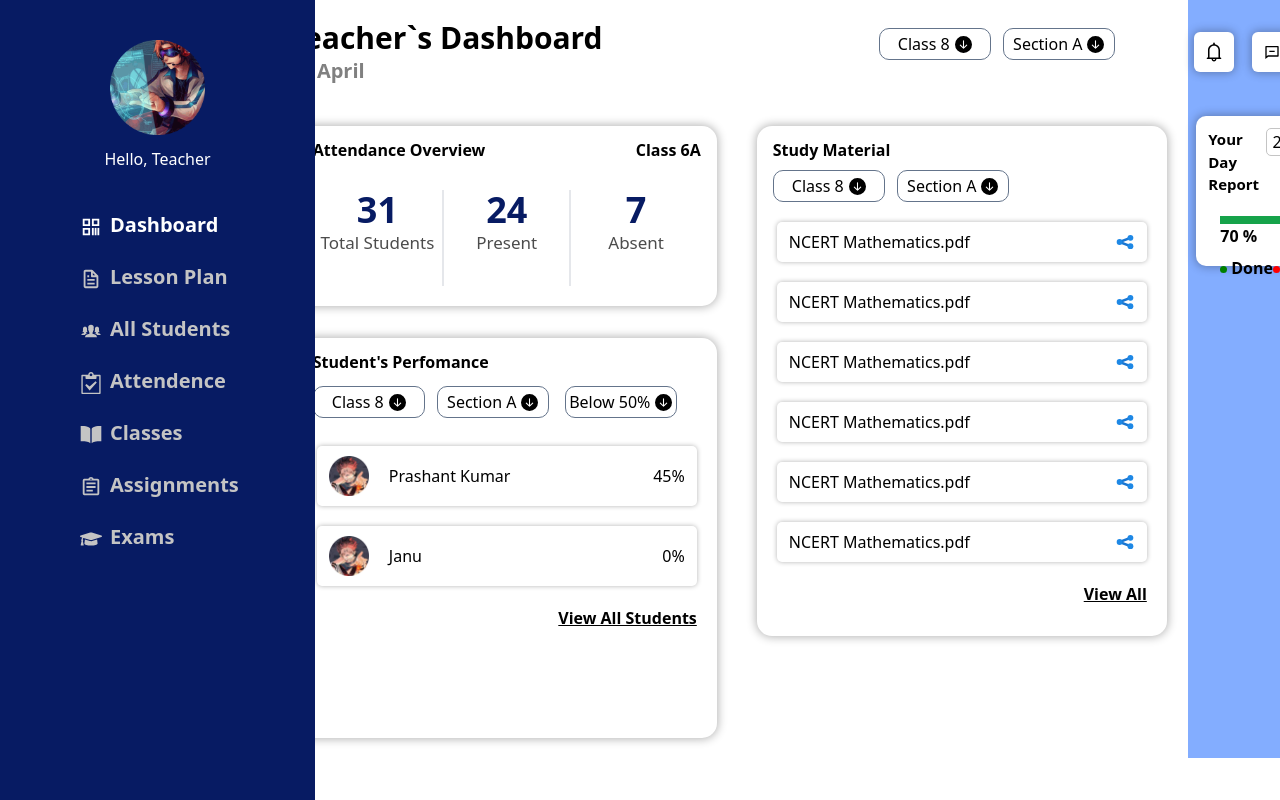
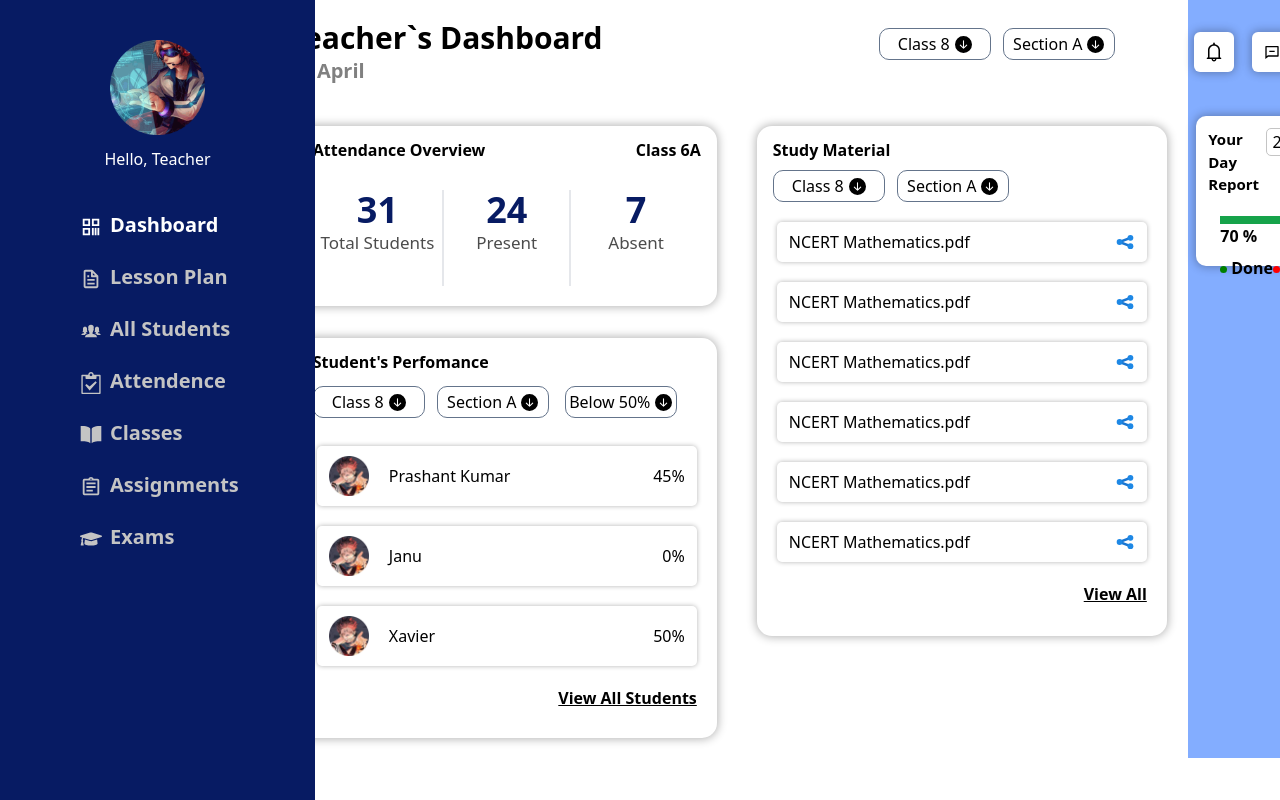
Before and after one commit to Kumar209/Dashboard, a React (Vite) app: page / in a window 1280 px wide. Shown: the top 800 px of the page. Built offline with nearby package versions, Linux system fonts and the light colour scheme.

Commit message:
Update StudentPerformance.jsx

```diff
--- a/src/components/Dashboard/StudentPerformance.jsx
+++ b/src/components/Dashboard/StudentPerformance.jsx
@@ -45,6 +45,7 @@ const StudentPerformance = () => {
       <div className="pt-7 px-5">
         <Student name="Prashant Kumar" marks="45%" />
         <Student name="Janu" marks="0%" />
+        <Student name="Xavier" marks="50%" />
       </div>
 
       <div className="flex justify-end pr-5 mb-5">
```
